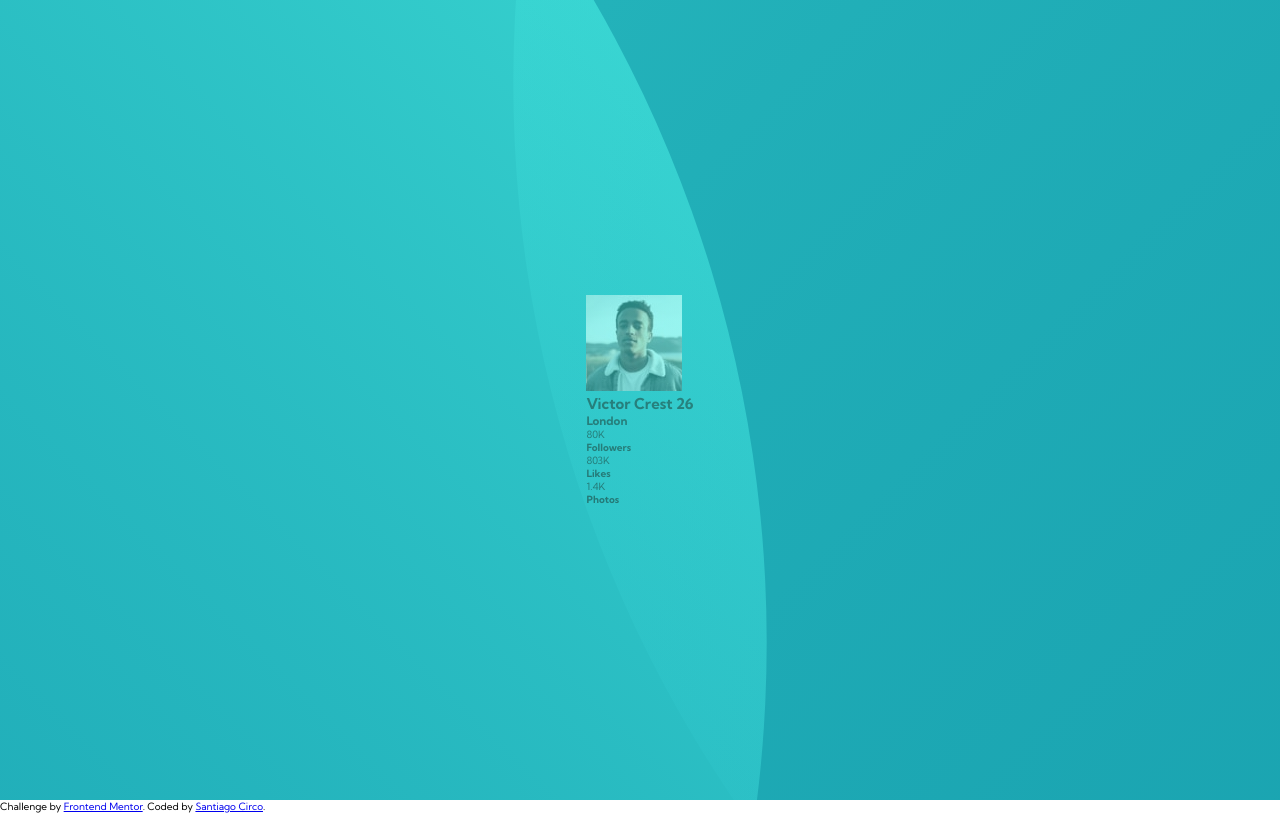
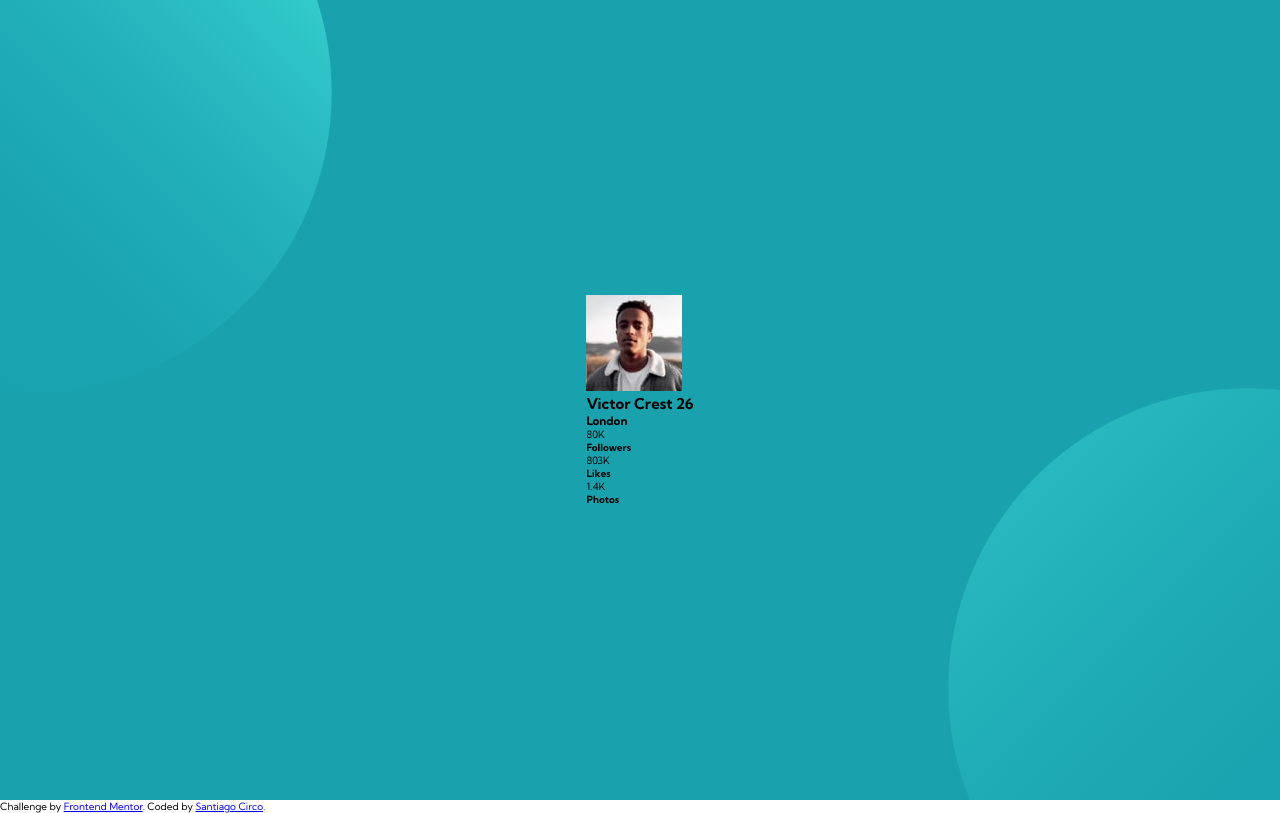
Before and after one commit to SantiagoCirco/Profile-Card-Component, a plain HTML site: page index.html in a window 1280 px wide. Drawn offline with Linux system fonts and the light colour scheme.

Commit message:
mobile/tablet responsive background

```diff
--- /dev/null
+++ b/styles/scss/_background.scss
@@ -0,0 +1,25 @@
+
+
+// sections that contains the profile card centered in both axis.
+.main{
+    min-height: 100vh;
+    display: flex;
+    justify-content: center;
+    align-items: center;
+    background-color: $color-primary;
+    position: relative;
+    overflow: hidden;
+    &__img{
+        position: absolute;
+        width: 600px;
+        // The position change for responsivnes from mobile to tablet with the "calc()" function
+        &--top{
+            top:calc(-400px + 15vw);
+            left:calc(-460px + 15vw);
+        }
+        &--bottom{
+            bottom:calc(-380px + 15vw);
+            right:calc(-460px + 15vw);
+        }
+    }
+}
--- a/styles/scss/index.scss
+++ b/styles/scss/index.scss
@@ -6,26 +6,5 @@
 // Initial configuration
 @import 'reboot';
 
-// sections that contains the profile card centered in both axis.
-.main{
-    min-height: 100vh;
-    display: flex;
-    justify-content: center;
-    align-items: center;
-    background-color: $color-primary;
-    position: relative;
-    overflow: hidden;
-    &__img{
-        position: absolute;
-        width: 200%;
-        height: auto;
-        &--top{
-            top:-80%;
-            left:-140%;
-        }
-        &--bottom{
-            bottom:-70%;
-            right:-140%;
-        }
-    }
-}
+// Background
+@import 'background';
```
Also changed, not shown: styles/css/index.css.
